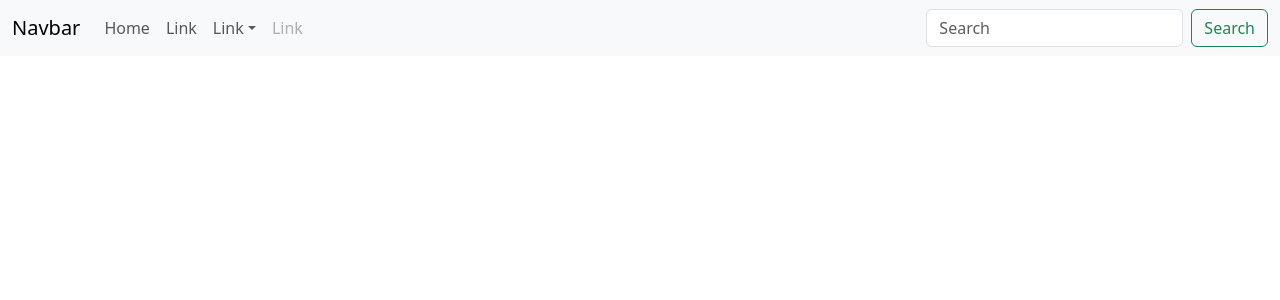
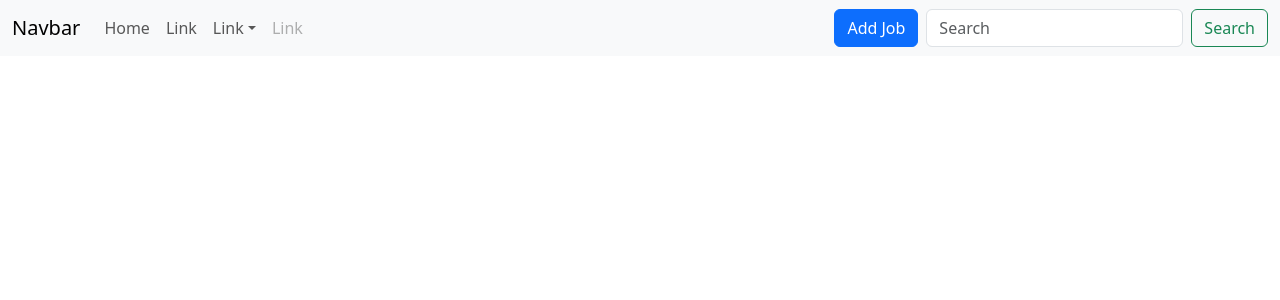
Before and after one commit to cleecoloma/job-application-tracker, a React (Vite) app: page / in a window 1280 px wide. Shown: the top 300 px of the page. Built offline with nearby package versions, Linux system fonts and the light colour scheme.

Commit message:
added readme and add job button

```diff
--- a/src/App.jsx
+++ b/src/App.jsx
@@ -1,14 +1,25 @@
 import './App.css'
 import 'bootstrap/dist/css/bootstrap.min.css';
 import Header from './components/Header';
+import React from 'react';
 
-function App() {
+class App extends React.Component {
+  constructor() {
+    super();
+    this.state = {
 
-  return (
-    <>
-    <Header />
-    </>
-  )
+    }
+  }
+
+  toggleModal
+
+  render() {
+    return (
+      <>
+      <Header />
+      </>
+    )
+  }
 }
 
 export default App
--- a/src/components/Header.jsx
+++ b/src/components/Header.jsx
@@ -5,7 +5,6 @@ import Form from 'react-bootstrap/Form';
 import Nav from 'react-bootstrap/Nav';
 import Navbar from 'react-bootstrap/Navbar';
 import NavDropdown from 'react-bootstrap/NavDropdown';
-import Offcanvas from 'react-bootstrap/Offcanvas';
 
 class Header extends React.Component {
   render() {
@@ -37,6 +36,7 @@ class Header extends React.Component {
                   Link
                 </Nav.Link>
               </Nav>
+              <Button className='me-2' variant="primary">Add Job</Button>
               <Form className="d-flex">
                 <Form.Control
                   type="search"
```
Also changed, not shown: 1 other file (tests, documents, lock files or other folders).
